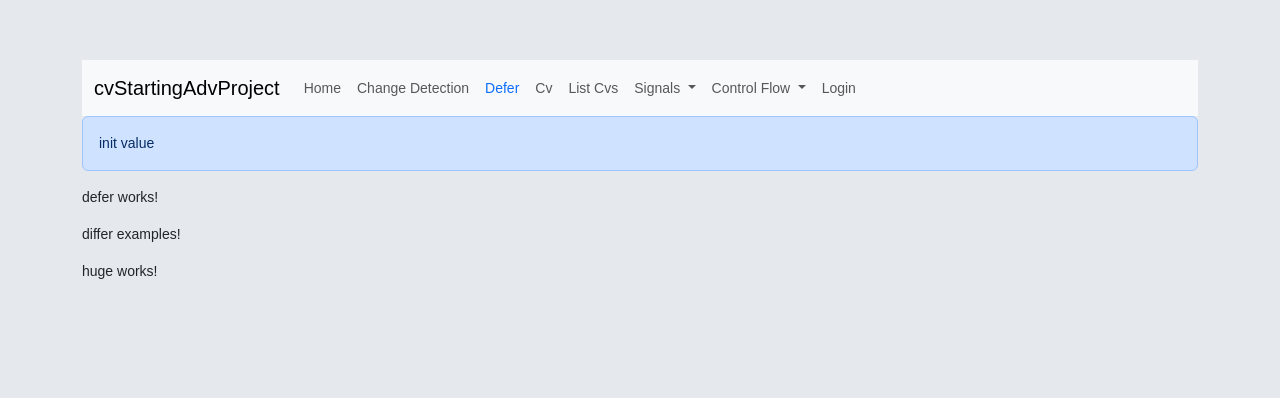
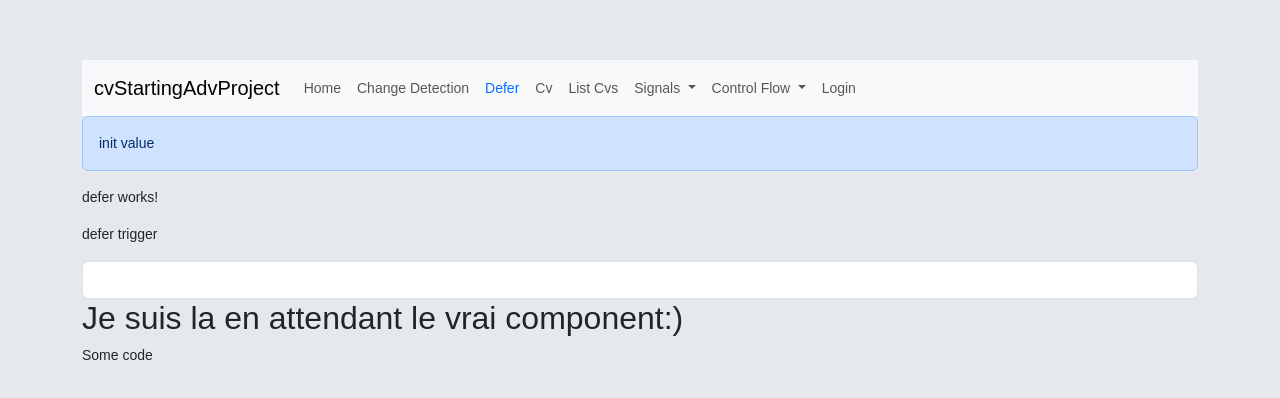
Before and after one commit to sourourdaliced/ng17All, an Angular app: page /defer in a window 1280 px wide. Shown: the top 398 px of the page. Built offline with nearby package versions, Linux system fonts and the light colour scheme.

Commit message:
add exemple to change detection example

```diff
--- a/src/app/app.config.ts
+++ b/src/app/app.config.ts
@@ -12,7 +12,8 @@ export const appConfig: ApplicationConfig = {
       routes,
       // This allow us to get all router data, param, resolver from Input
       // without injecting acr
-      withComponentInputBinding()),
+      withComponentInputBinding()
+      ),
     provideAnimations(), // required animations providers
     provideToastr(), // Toastr providers
     provideHttpClient(
--- a/src/app/changeDetection/p11/p11.component.html
+++ b/src/app/changeDetection/p11/p11.component.html
@@ -2,3 +2,4 @@
   <p> counter : {{signalService.counter$()}}</p>
   <p (click)="doSomething()"> {{ aFakeFunction() }}</p>
 </div>
+<button (click)="f()" class="btn btn-danger"> trigger</button>
--- a/src/app/changeDetection/p11/p11.component.ts
+++ b/src/app/changeDetection/p11/p11.component.ts
@@ -17,4 +17,5 @@ export class P11Component {
   doSomething() {}
 
   signalService: SignalService = inject(SignalService);
+  f() {}
 }
--- a/src/app/changeDetection/p21/p21.component.html
+++ b/src/app/changeDetection/p21/p21.component.html
@@ -1,3 +1,6 @@
 <div class="alert alert-info">
   <p> {{ aFakeFunction() }}</p>
 </div>
+<button (click)="f()" class="btn btn-danger">
+  trigger
+</button>
--- a/src/app/changeDetection/p21/p21.component.ts
+++ b/src/app/changeDetection/p21/p21.component.ts
@@ -12,4 +12,5 @@ export class P21Component {
     console.log('aFakeFunction in app-p21');
     return 'aFakeFunction in app-p21';
   }
+  f() {}
 }
--- a/src/app/defer/defer/defer.component.css
+++ b/src/app/defer/defer/defer.component.css
@@ -0,0 +1,3 @@
+/* div {
+  min-height: 2000px;
+} */
--- a/src/app/defer/defer/defer.component.html
+++ b/src/app/defer/defer/defer.component.html
@@ -1,10 +1,12 @@
 <p>defer works!</p>
-<p>differ examples!</p>
-@defer(on idle ; prefetch on idle) {
+<p #deferTriggerElement>defer trigger</p>
+
+<input type="text" #myInput (keyup)="myInput.value.length > 4 ? loadDeffered = true : loadDeffered = false" class="form-control">
+@defer(when loadDeffered ; prefetch on hover) {
   <app-huge/>
 }
 @placeholder(minimum 1s) {
-  <h2>Nous chargeons le Huge Component merci de nous attendre :)</h2>
+  <h2>Je suis la en attendant le vrai component:)</h2>
 }
 @loading (minimum 1s; after 500ms) {
   <h3>loading.....</h3>
@@ -12,3 +14,4 @@
 @error {
   <h2>Un problème est survenu, nous ne pouvons pas charger le Huge Component :'</h2>
 }
+<div>Some code</div>
--- a/src/app/defer/defer/defer.component.ts
+++ b/src/app/defer/defer/defer.component.ts
@@ -10,4 +10,7 @@ import { HugeComponent } from "../huge/huge.component";
 })
 export class DeferComponent {
 
+  loadDeffered: boolean = false;
+
+
 }
--- /dev/null
+++ b/src/app/factories/logger-service.factory.ts
@@ -0,0 +1,5 @@
+import { LoggerService } from "../services/logger.service";
+
+export function loggerServiceFactory(): LoggerService {
+  return new LoggerService();
+}
--- /dev/null
+++ b/src/app/tokens/logger-service.token.ts
@@ -0,0 +1,4 @@
+import { InjectionToken } from "@angular/core";
+import { LoggerService } from "../services/logger.service";
+
+export const LOGGER_SERVICE_TOKEN = new InjectionToken<LoggerService>('LOGGER_SERVICE_TOKEN');
```
